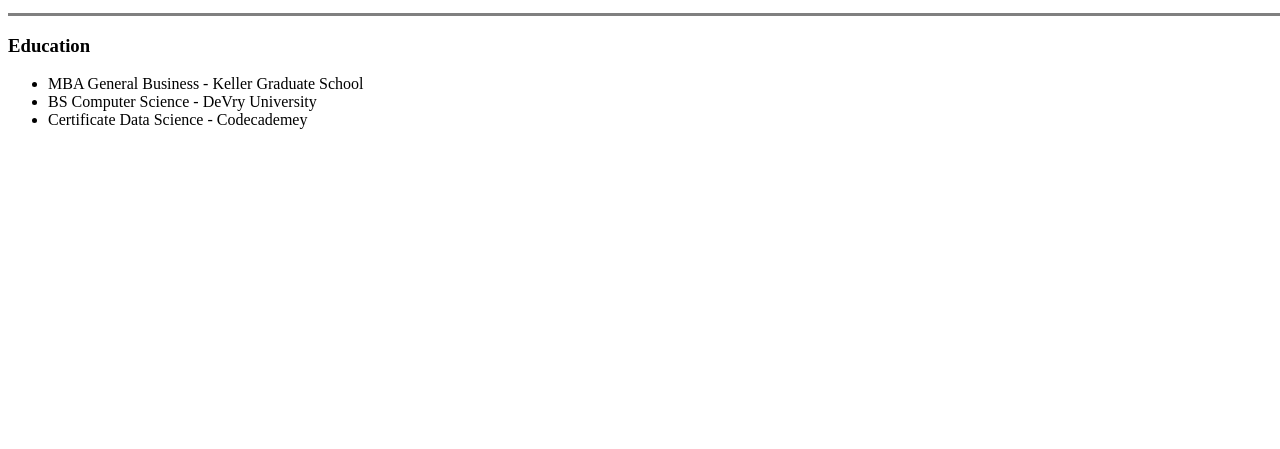
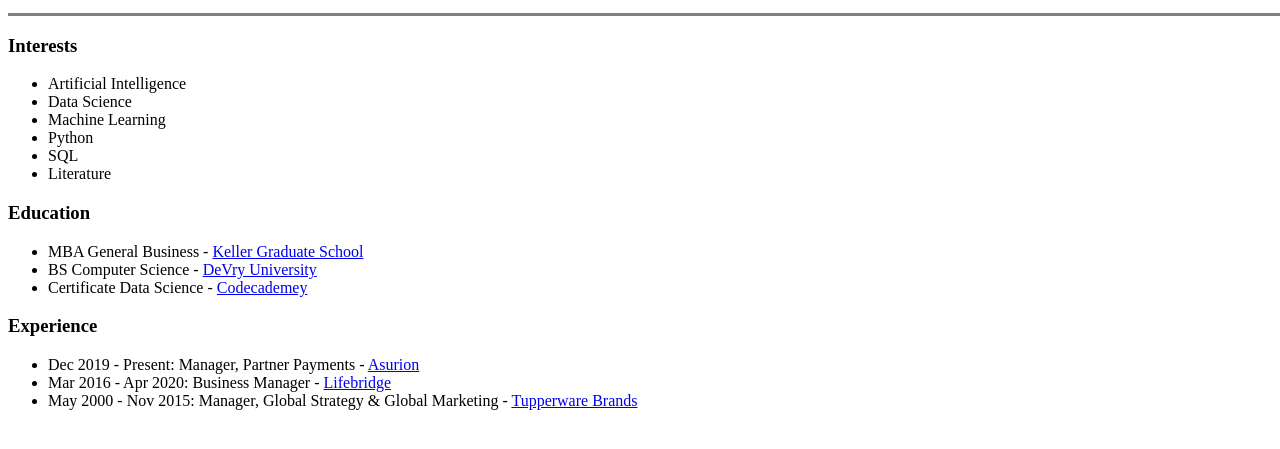
Before and after one commit to levimuller/CV, a plain HTML site: page index.html in a window 1280 px wide. Shown: the part 331-780 px from the top of the page. Drawn offline with Linux system fonts and the light colour scheme.

Commit message:
Updates including Experience and Interests

```diff
--- a/index.html
+++ b/index.html
@@ -14,13 +14,29 @@
     Website: <a href="https://muller-industries.com">https://muller-industries.com</a>
     </p>
     <hr size="3" noshade>
+    <p><h3>Interests</h3>
+        <ul>
+            <li>Artificial Intelligence</li>
+            <li>Data Science</li>
+            <li>Machine Learning</li>
+            <li>Python</li>
+            <li>SQL</li>
+            <li>Literature</li>
+        </ul>
+    </p>
     <p><h3>Education</h3>
-    <ul>
-        <li>MBA General Business - Keller Graduate School</li>
-        <li>BS Computer Science - DeVry University</li>
-        <li>Certificate Data Science - Codecademey</li>
-    </ul>
+        <ul>
+            <li>MBA General Business - <a href="https://keller.edu">Keller Graduate School</a></li>
+            <li>BS Computer Science - <a href="https://devry.edu">DeVry University</a></li>
+            <li>Certificate Data Science - <a href="https://www.codecademy.com/">Codecademey</a></li>
+        </ul>
     </p>
+    <p><h3>Experience</h3>
+        <ul>
+            <li>Dec 2019 - Present: Manager, Partner Payments - <a href="https://asurion.com">Asurion</a></li>
+            <li>Mar 2016 - Apr 2020: Business Manager - <a href="https://lifebridgechurch.org">Lifebridge</a></li>
+            <li>May 2000 - Nov 2015: Manager, Global Strategy & Global Marketing - <a href="https://tupperwarebrands.com">Tupperware Brands</a></li>
+        </ul>
 
 
   <script src="script.js"></script>
```
